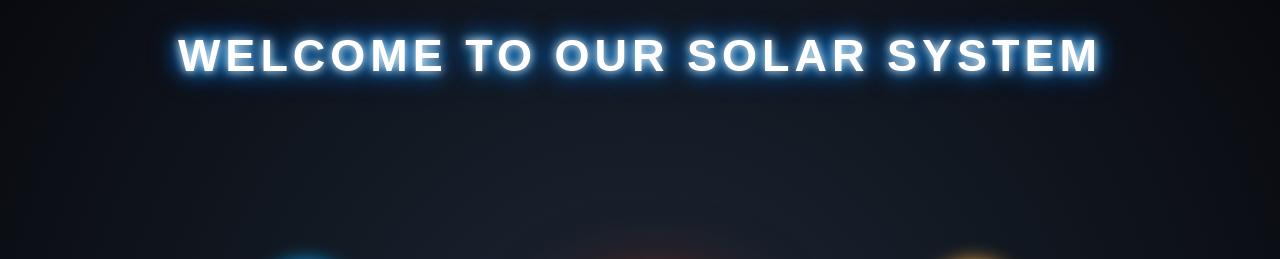
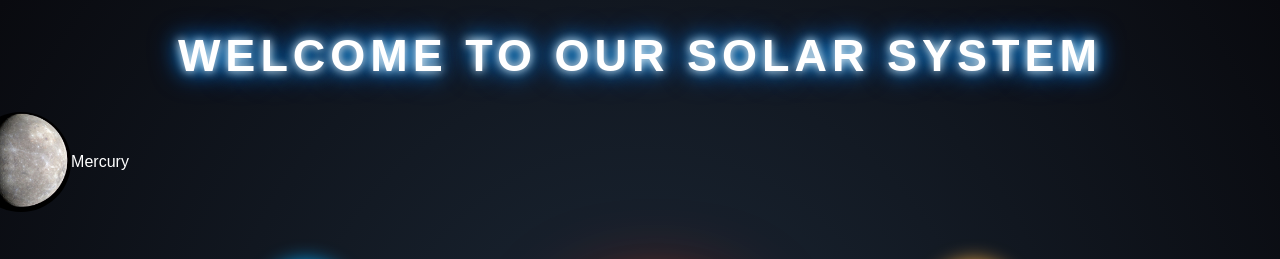
Before and after one commit to Username0145/web-dev, a plain HTML site: page index.html in a window 1280 px wide. Shown: the top 259 px of the page. Drawn offline with Linux system fonts and the light colour scheme; grey boxes are pictures that could not be loaded.

Commit message:
adding mercury to the index file

```diff
--- a/index.html
+++ b/index.html
@@ -32,6 +32,11 @@
         <span>Venus</span>
     </a>
 
+    <a href="./mercury.html" class="planet mercury">
+        <img src="./images/mercury1.jpg" alt="Mercury">
+        <span>Mercury</span>
+    </a>
+
     </div>
 
     <button onclick="alert('Boom!');">
```
